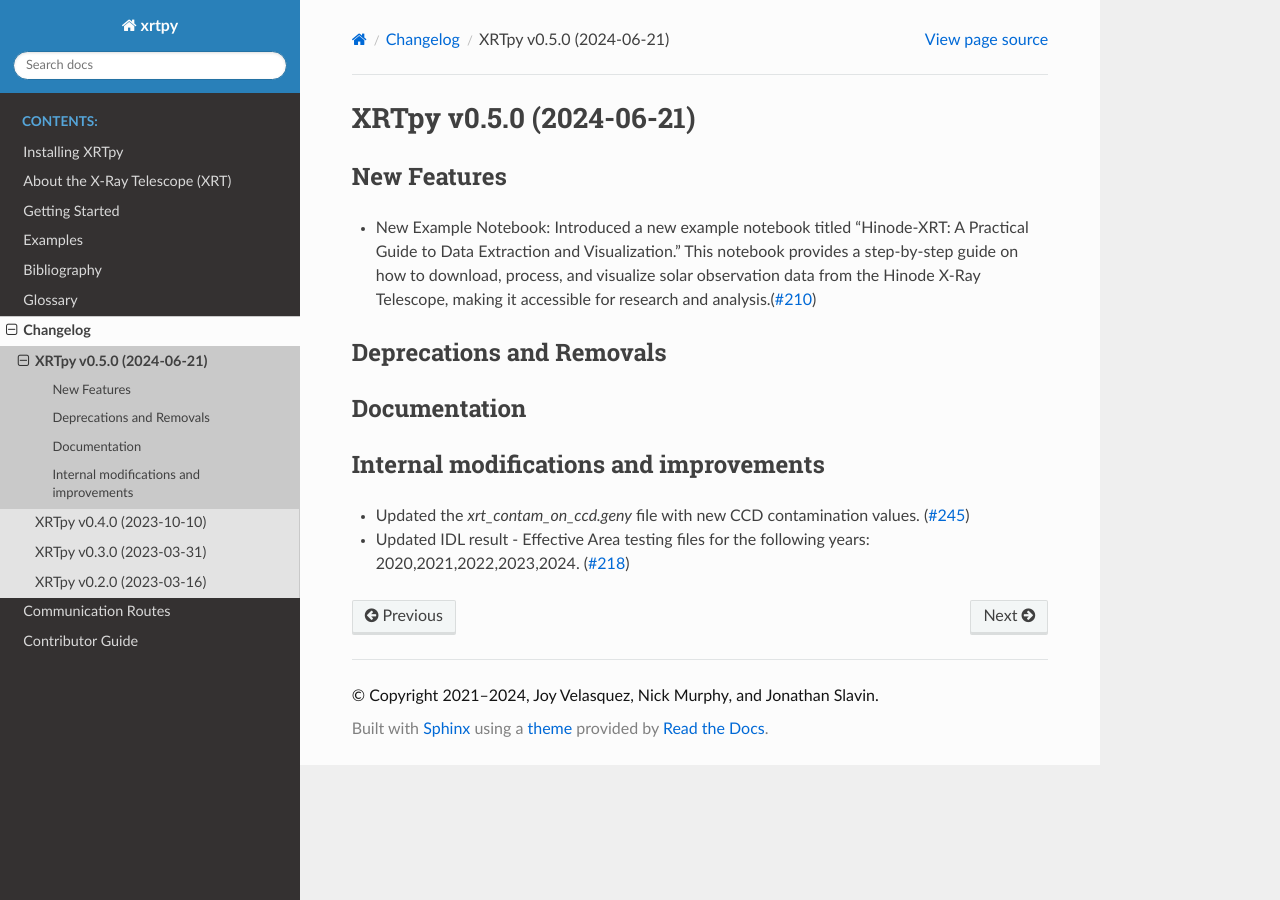
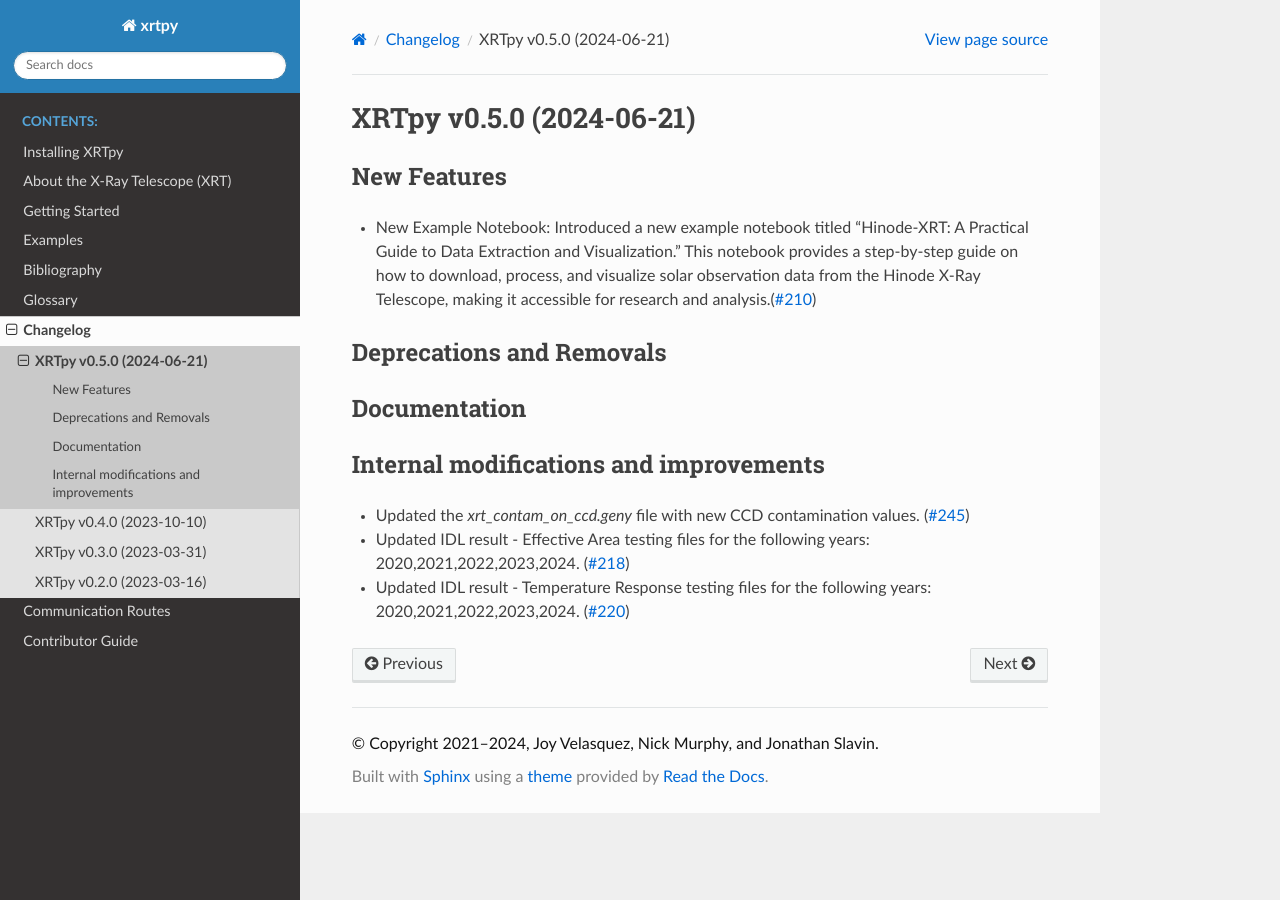
Before and after one commit to HinodeXRT/xrtpy, a Sphinx documentation site: the page built from docs/changelog/0.5.0.rst, in a window 1280 px wide. Built offline with Sphinx 7.4.7 and the Read the Docs theme 2.0.0, drawn with Linux system fonts in a browser that asks for light colours; pages that are not in the unit, such as notebooks, are missing from menus.

Commit message:
Adding updated IDL TR test file

```diff
--- a/docs/changelog/0.5.0.rst
+++ b/docs/changelog/0.5.0.rst
@@ -15,3 +15,4 @@ Internal modifications and improvements
 ---------------------------------------
 - Updated the `xrt_contam_on_ccd.geny` file with new CCD contamination values. (:pr:`245`)
 - Updated IDL result - Effective Area testing files for the following years: 2020,2021,2022,2023,2024. (:pr:`218`)
+- Updated IDL result - Temperature Response testing files for the following years: 2020,2021,2022,2023,2024. (:pr:`220`)
```
